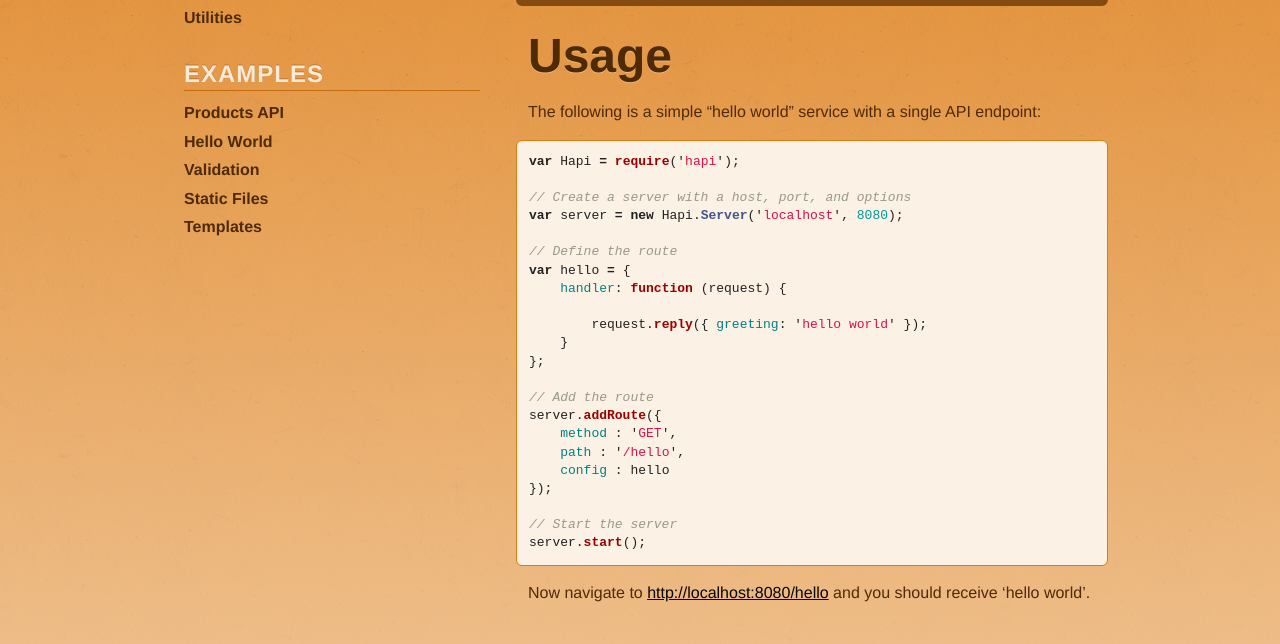
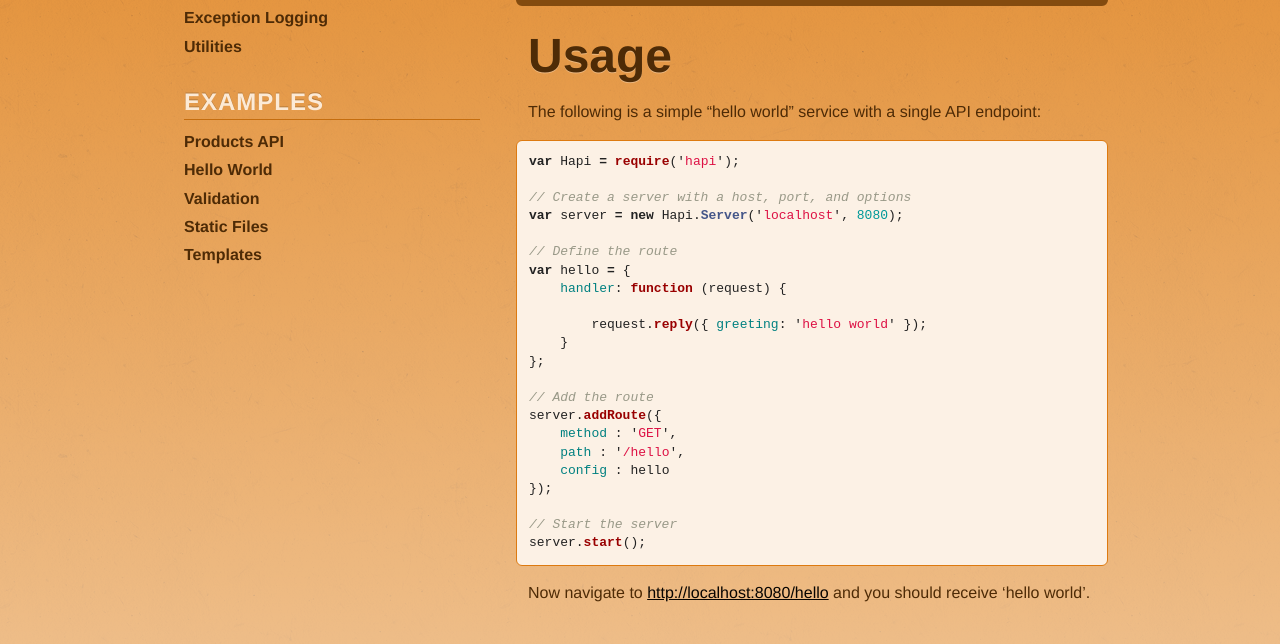
Before and after one commit to z0mt3c/spumko.github.com, a Jekyll site: the page built from index.md, in a window 1280 px wide and 900 px high, scrolled down 647 px, cut to the strip 256-900 px from the top of the window. Built offline with Jekyll 4.4.1, drawn with Linux system fonts in a browser that asks for light colours; Markdown is read by kramdown in place of the engine named in the settings.

Commit message:
Update default.html

```diff
--- a/_layouts/default.html
+++ b/_layouts/default.html
@@ -72,6 +72,7 @@
                     <li><a href="https://github.com/spumko/travelogue">Passport.js</a></li>
                     <li><a href="https://github.com/spumko/yar">Sessions</a></li>
                     <li><a href="https://github.com/spumko/scooter">User Agent</a></li>
+                    <li><a href="https://github.com/spumko/poop">Exception Logging</a></li>
                     <li><a href="https://github.com/spumko/furball">Utilities</a></li>
                 </ul>
 
```
